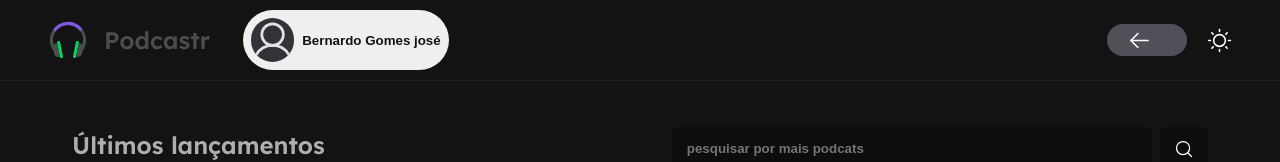
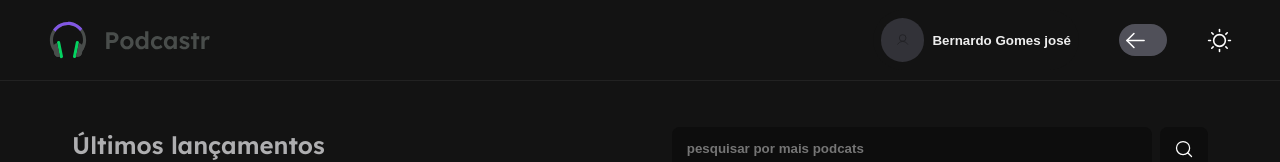
Before and after one commit to bernardojru/podcastr, a Next.js app: page /podcast in a window 1280 px wide. Shown: the top 162 px of the page. Built offline with nearby package versions, Linux system fonts and the light colour scheme; no server answers; the database is empty; data requests are answered from the project's data file.

Commit message:
update details

```diff
--- a/src/components/Avatar/styles.ts
+++ b/src/components/Avatar/styles.ts
@@ -36,9 +36,10 @@ export const AvatarFallback = styled(Avatar.Fallback, {
   backgroundColor: "#323238",
   color: "#202024",
 
-  svg: {
-    width: "5rem",
-    height: "5rem",
+  img: {
+    width: "100$",
+    height: "100%",
     color: '$gray100',
+  objectFit: "cover",
   },
 });
--- a/src/components/Header/index.tsx
+++ b/src/components/Header/index.tsx
@@ -38,12 +38,12 @@ type nameType = z.infer<typeof nameChema>;
 export function Header() {
   const { themes } = useThemes();
   const [user, setUser] = useState<User | null>(null);
-  const [] = useState()
+  const [] = useState();
 
   async function handleGetUserInfo() {
     const { data } = await server.get("/api/", {
       params: {
-        name
+        name,
       },
     });
 
@@ -63,9 +63,8 @@ export function Header() {
 
   return (
     <HeaderContainer className={themes}>
+      <img src="/logo-light.svg" alt="Podcastr" />
       <div>
-        <img src="/logo-light.svg" alt="Podcastr" />
-
         <PopoverRootNav>
           <PopoverTrigger asChild>
             <button onClick={openExitButton}>
@@ -79,8 +78,6 @@ export function Header() {
             </PopoverContent>
           </PopoverPortal>
         </PopoverRootNav>
-      </div>
-      <div>
         <EndContent href="/">
           <ArrowLeft size={25} />
         </EndContent>
--- a/src/components/Header/styles.ts
+++ b/src/components/Header/styles.ts
@@ -18,6 +18,7 @@ export const HeaderContainer = styled("header", {
   div: {
     display: "flex",
     alignItems: "center",
+    gap: '$10'
   },
 
   a: {
@@ -39,13 +40,11 @@ export const PopoverTrigger = styled(Popover.Trigger, {
   alignItems: "center",
   justifyContent: "center",
   gap: '$2',
-  color: "#131313",
-  // background: '#131313',
-  // border: "1px solid $gray500",
+  color: "$colorAvatar",
+  background: '$avatar',
   borderRadius: "9999px",
   padding: '$2',
 
-  marginLeft: "2rem",
 
   "> button": {
     height: "4rem",
@@ -99,10 +98,10 @@ export const EndContent = styled(Link, {
   background: "$gray500",
   borderRadius: "$lg",
   height: "2rem",
-  width: "4rem",
+  width: "2rem",
 
   color: "white",
 
   textDecoration: "none",
-  marginRight: "$5",
+  // marginRight: "$5",
 });
--- a/src/components/Player/index.tsx
+++ b/src/components/Player/index.tsx
@@ -6,11 +6,7 @@ import { PlayerButtons } from "./PlayerButtons";
 import { useState } from "react";
 
 export function Player() {
-  const [show, setShow] = useState(true);
-
-  function handleShowPlayer() {
-    setShow((state) => !state);
-  }
+  const {handleShowPlayer, show} = usePlayer()
   const { episodeList, currentEpisodeIndex } = usePlayer();
 
   const episode = episodeList[currentEpisodeIndex];
--- a/src/contexts/PlayerContext.tsx
+++ b/src/contexts/PlayerContext.tsx
@@ -22,7 +22,9 @@ interface PlayerContextData {
   toggleShuffling: () => void;
   playNext: () => void;
   playPrevious: () => void;
-  clearPlayerState: () => void
+  clearPlayerState: () => void;
+  handleShowPlayer: () => void;
+  show: boolean;
   hasNext: boolean;
   hasPrevious: boolean;
 }
@@ -41,6 +43,11 @@ export function PlayerContextProvider({
   const [isPlaying, setIsPlaying] = useState(false);
   const [isLooping, setIsLooping] = useState(false);
   const [isShuffling, setIsShuffling] = useState(false);
+  const [show, setShow] = useState(true);
+
+  function handleShowPlayer() {
+    setShow((state) => !state);
+  }
 
   function play(episode: Episode) {
     setEpisodeList([episode]);
@@ -52,6 +59,7 @@ export function PlayerContextProvider({
     setEpisodeList(list);
     setCurrentEpisodeIndex(index);
     setIsPlaying(true);
+    handleShowPlayer()
   }
 
   function togglePlay() {
@@ -90,14 +98,16 @@ export function PlayerContextProvider({
     setIsPlaying(state);
   }
 
-  function clearPlayerState () {
-    setEpisodeList([])
-    setCurrentEpisodeIndex(0)
+  function clearPlayerState() {
+    setEpisodeList([]);
+    setCurrentEpisodeIndex(0);
   }
 
   return (
     <PlayerContext.Provider
       value={{
+        show,
+        handleShowPlayer,
         episodeList,
         currentEpisodeIndex,
         isPlaying,
@@ -113,7 +123,7 @@ export function PlayerContextProvider({
         hasPrevious,
         toggleLoop,
         toggleShuffling,
-        clearPlayerState
+        clearPlayerState,
       }}
     >
       {children}
--- a/src/styles/themes/dark.ts
+++ b/src/styles/themes/dark.ts
@@ -12,6 +12,9 @@ export const dark = createTheme({
     h2: '#aeaeb0',
     li: 'rgb(13, 13, 13)',
     border: '#222',
-    button: '#eee'
+    button: '#eee',
+    avatar: '#131313',
+    colorAvatar: '#eee'
+
   },
 });
--- a/src/styles/themes/light.ts
+++ b/src/styles/themes/light.ts
@@ -11,5 +11,8 @@ export const light = createTheme({
     li: "#aeaeb0",
     border: '#E1E1E6',
     button: '#131313',
+    avatar: '#eee',
+    colorAvatar: '#131313',
+
   },
 });
```
Also changed, not shown: src/components/login/styles.ts (+5 -6 lines), 1 other file (tests, documents, lock files or other folders).
